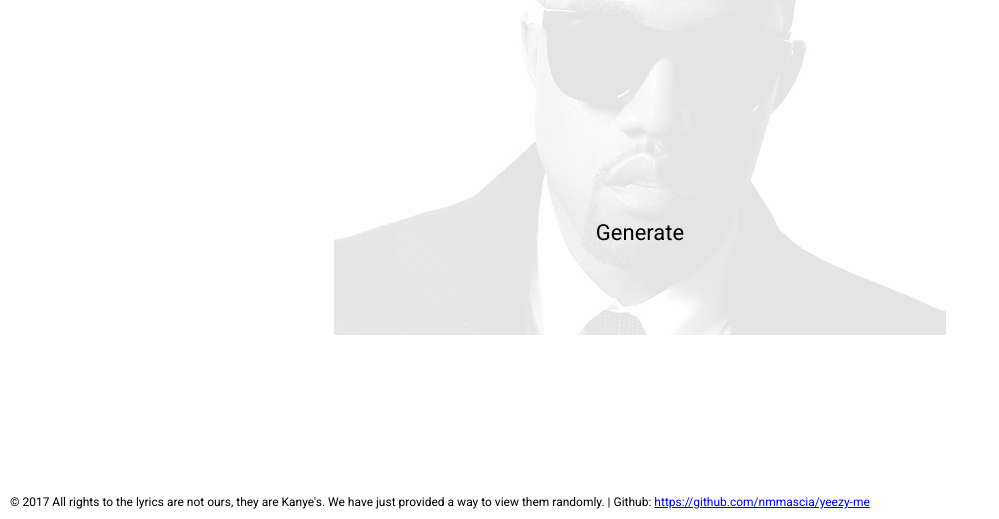
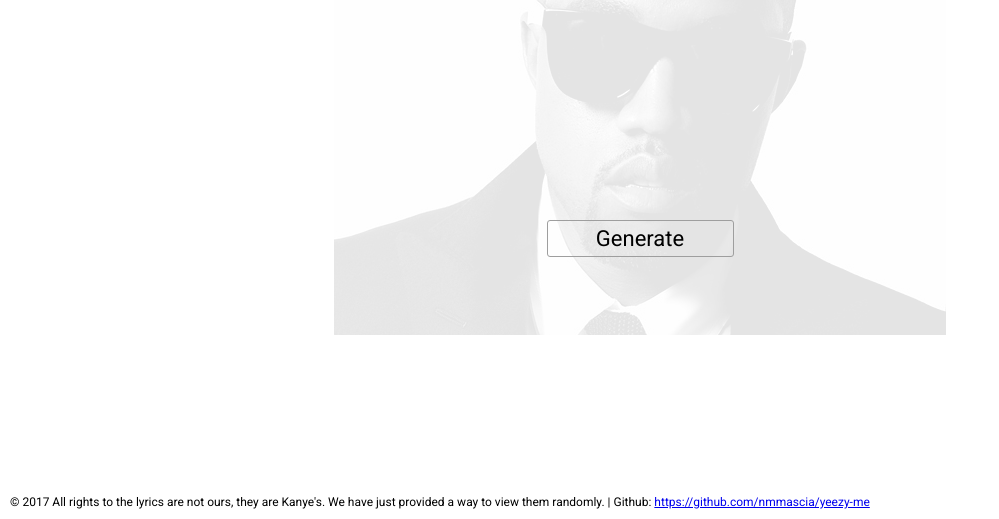
Before and after one commit to nmmascia/yeezy-me, a website: page src/client/index.html in a window 1280 px wide. Shown: the part 281-800 px from the top of the page, without its empty margins (0-999 px from the left). Drawn offline with nearby package versions, Linux system fonts and the light colour scheme.

Commit message:
Update generate btn

```diff
--- a/src/client/css/style.css
+++ b/src/client/css/style.css
@@ -52,6 +52,14 @@ body {
     font-size: 22px;
 }
 
+#generate-btn-content {
+    border: 1px solid #9E9E9E;
+    border-radius: 3px;
+    padding: 5px;
+    width: 175px;
+    margin: 0 auto;
+}
+
 #generate-btn:hover {
     cursor: pointer;
 }
--- a/src/client/index.html
+++ b/src/client/index.html
@@ -26,7 +26,9 @@
             <span id="lyrics">"Yeezy, Yeezy how you doing huh?"</span>
         </div>
         <div id="generate-btn">
-            Generate
+            <div id="generate-btn-content">
+                Generate
+            </div>
         </div>
     </div>
     <div id="footer">
```
